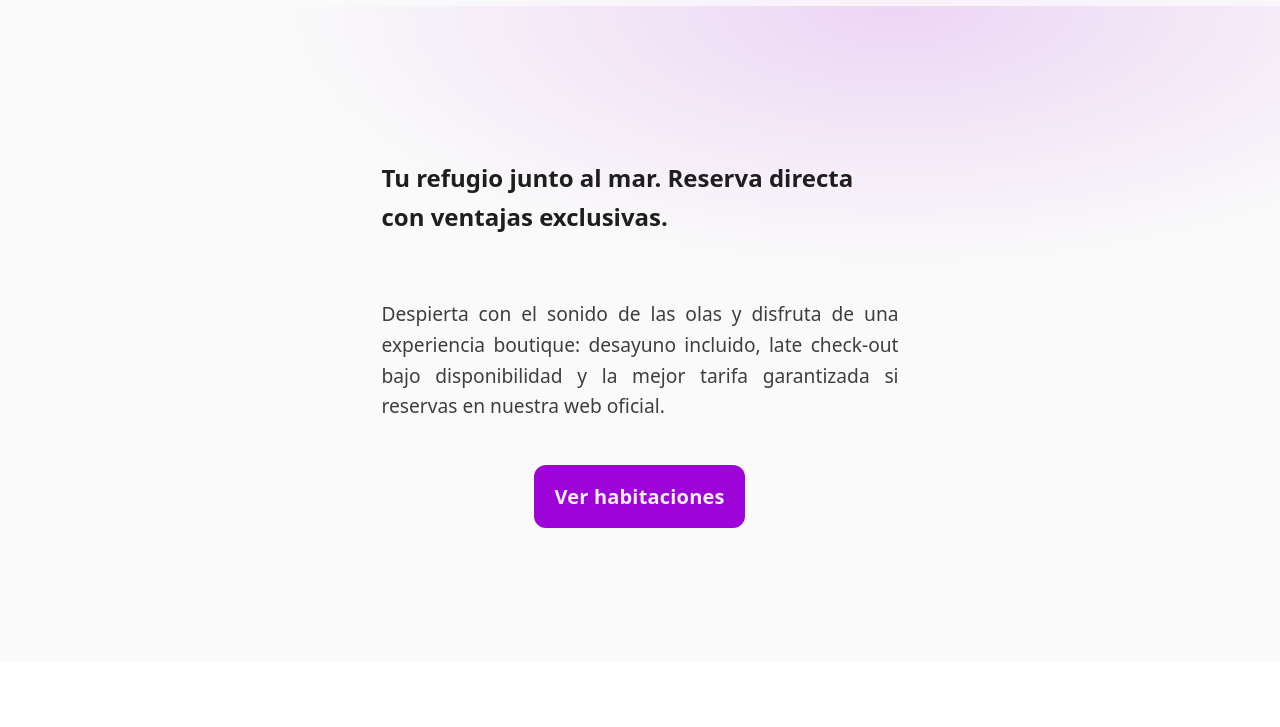
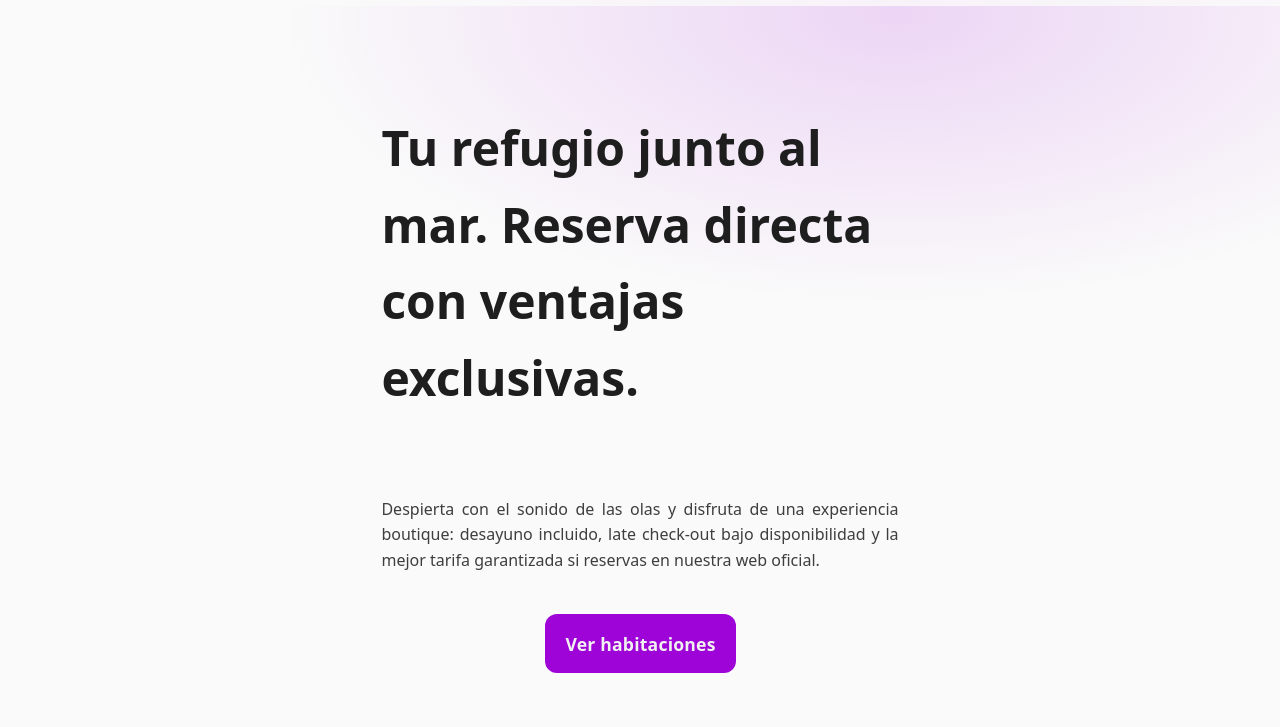
Before and after one commit to beatrizgmdevux/mini-landing-test, a website: page index.html in a window 1280 px wide. Shown: the part 66-793 px from the top of the page. Drawn offline with Linux system fonts and the light colour scheme.

Commit message:
estilos btn-primary + h1 + captura pantalla

```diff
--- a/scss/components/_buttons.scss
+++ b/scss/components/_buttons.scss
@@ -22,11 +22,11 @@
   background: $color-primary;
   color: $color-primary-contrast;
   border-color: transparent;
-  font-size: 1.25rem;
+  font-size: 1.1rem;
 
   &:hover,
   &:focus-visible {
-    filter: brightness(1.05);
+    filter: brightness(1.1);
     text-decoration: none;
   }
 }
--- a/scss/layout/_hero.scss
+++ b/scss/layout/_hero.scss
@@ -37,10 +37,11 @@
 
   h1 {
     text-align: start;
+    font-size: clamp(1.75rem, 5vw + 1rem, 3rem);
   }
 }
 
-.lead { color: $color-muted; font-size: 1.2rem; }
+.lead { color: $color-muted; font-size: 1rem; }
 
 .hero a.btn:hover {
     text-decoration: none;
```
Also changed, not shown: dist/styles.css, 1 other file.
